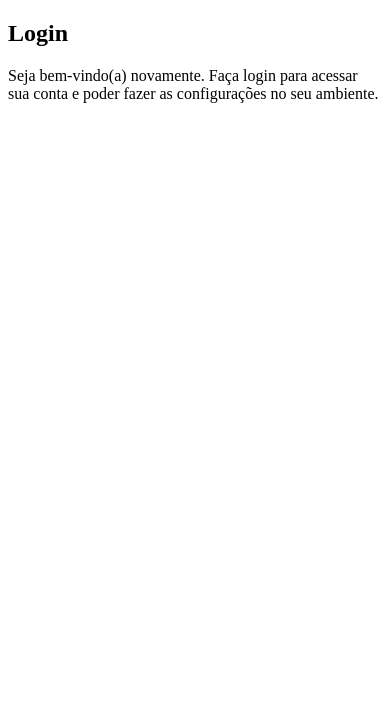
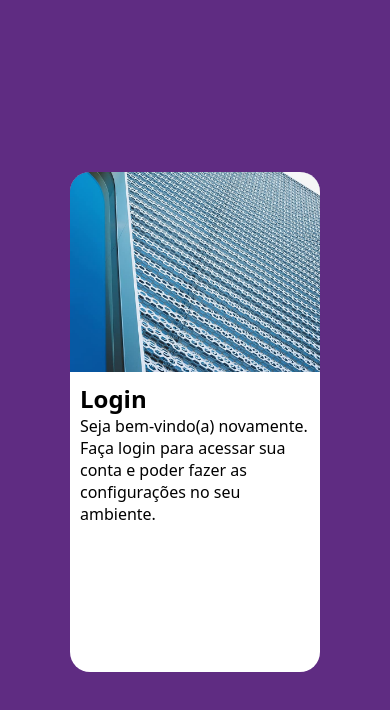
Before and after one commit to lucianarinaldi/projeto-login, a plain HTML site: page index.html in a window 390 px wide. Drawn offline with Linux system fonts and the light colour scheme.

Commit message:
criei css do mobile first

```diff
--- a/estilos/style.css
+++ b/estilos/style.css
@@ -4,3 +4,53 @@ Paleta de cores:
 Verde: #49a09d
 Lilás: #5f2c82
 */
+
+*{
+    font-family: system-ui, -apple-system, BlinkMacSystemFont, 'Segoe UI', Roboto, Oxygen, Ubuntu, Cantarell, 'Open Sans', 'Helvetica Neue', sans-serif;
+    padding: 0px;
+    margin: 0px;
+    box-sizing: border-box;
+
+}
+
+body, html{
+    background-color: #5f2c82;
+    height: 100vh;
+    width: 100vw;
+}
+
+main{
+    position: relative;
+    height: 100vh;
+    width: 100vw;
+}
+
+section#login{
+    position: absolute;
+    top: 50%;
+    left: 50%;
+    transform: translate(-50%, -50%);
+    overflow: hidden;
+
+    background-color: white;
+    width: 250px;
+    height: 500px;
+    border-radius: 20px;
+    box-shadow: 0px px 10px rgba(0, 0, 0, 0.45);
+
+}
+
+section#login > div#imagem{
+    display: block;
+    background: #5f2c82 url(../imagens/metal.jpeg) no-repeat;
+    background-size: cover;
+    background-position: left bottom;
+    height: 200px;
+
+}
+
+section#login > div#formulario{
+    display: block;
+    padding: 10px;
+
+}
```
Also changed, not shown: index.html (+1 -1 lines).
